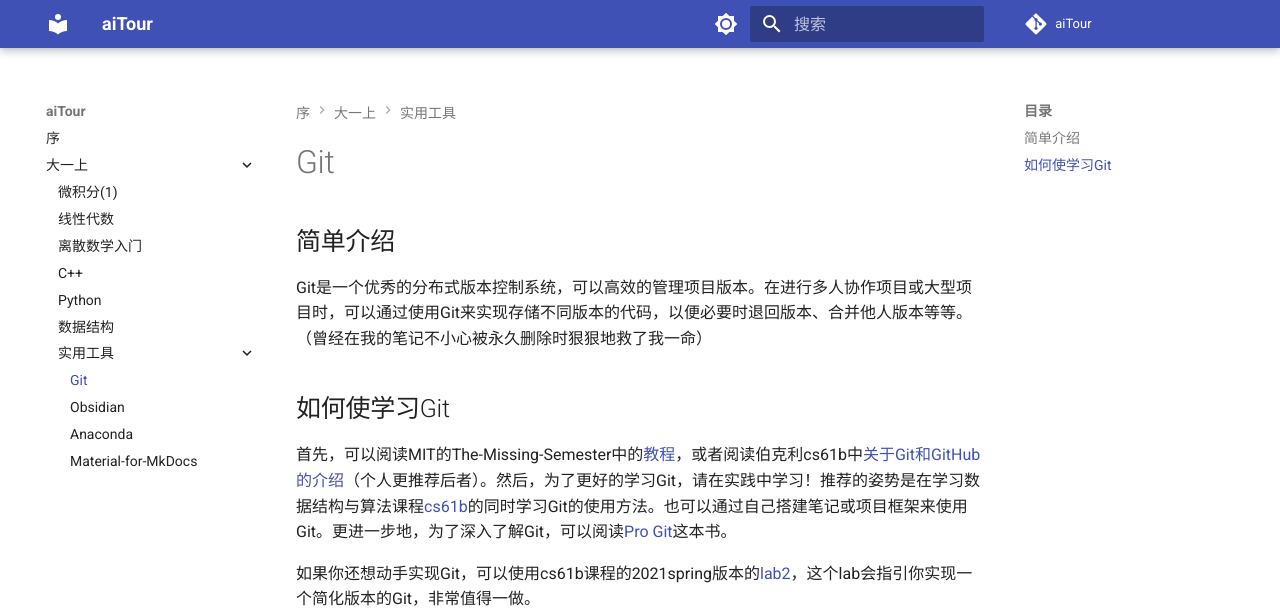
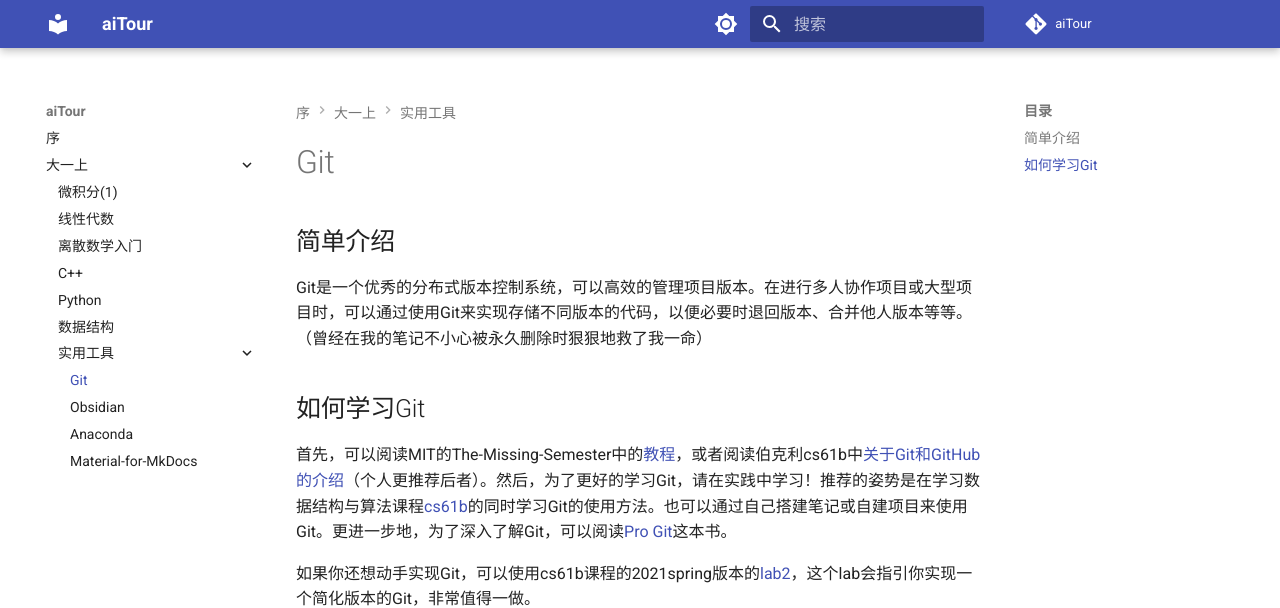
Before and after one commit to KinnariyaMamaTanha/aiTour, an MkDocs documentation site: the page built from docs/tools/Git.md, in a window 1280 px wide. Shown: the top 608 px of the page. Built offline with MkDocs 1.6.1 and Material for MkDocs 9.7.7, drawn with Linux system fonts in a browser that asks for light colours; comment, search, counter and statistics services are not loaded.

Commit message:
Corrected some syntax errors

```diff
--- a/docs/tools/Git.md
+++ b/docs/tools/Git.md
@@ -8,8 +8,8 @@
 
 Git是一个优秀的分布式版本控制系统，可以高效的管理项目版本。在进行多人协作项目或大型项目时，可以通过使用Git来实现存储不同版本的代码，以便必要时退回版本、合并他人版本等等。（曾经在我的笔记不小心被永久删除时狠狠地救了我一命）
 
-## 如何使学习Git
+## 如何学习Git
 
-首先，可以阅读MIT的The-Missing-Semester中的[教程](https://missing.csail.mit.edu/2020/version-control/)，或者阅读伯克利cs61b中[关于Git和GitHub的介绍](https://sp18.datastructur.es/materials/lab/lab1/lab1)（个人更推荐后者）。然后，为了更好的学习Git，请在实践中学习！推荐的姿势是在学习数据结构与算法课程[cs61b](https://sp18.datastructur.es/index.html)的同时学习Git的使用方法。也可以通过自己搭建笔记或项目框架来使用Git。更进一步地，为了深入了解Git，可以阅读[Pro Git](https://git-scm.com/book/en/v2)这本书。
+首先，可以阅读MIT的The-Missing-Semester中的[教程](https://missing.csail.mit.edu/2020/version-control/)，或者阅读伯克利cs61b中[关于Git和GitHub的介绍](https://sp18.datastructur.es/materials/lab/lab1/lab1)（个人更推荐后者）。然后，为了更好的学习Git，请在实践中学习！推荐的姿势是在学习数据结构与算法课程[cs61b](https://sp18.datastructur.es/index.html)的同时学习Git的使用方法。也可以通过自己搭建笔记或自建项目来使用Git。更进一步地，为了深入了解Git，可以阅读[Pro Git](https://git-scm.com/book/en/v2)这本书。
 
 如果你还想动手实现Git，可以使用cs61b课程的2021spring版本的[lab2](https://sp21.datastructur.es/materials/proj/proj2/proj2)，这个lab会指引你实现一个简化版本的Git，非常值得一做。
```
